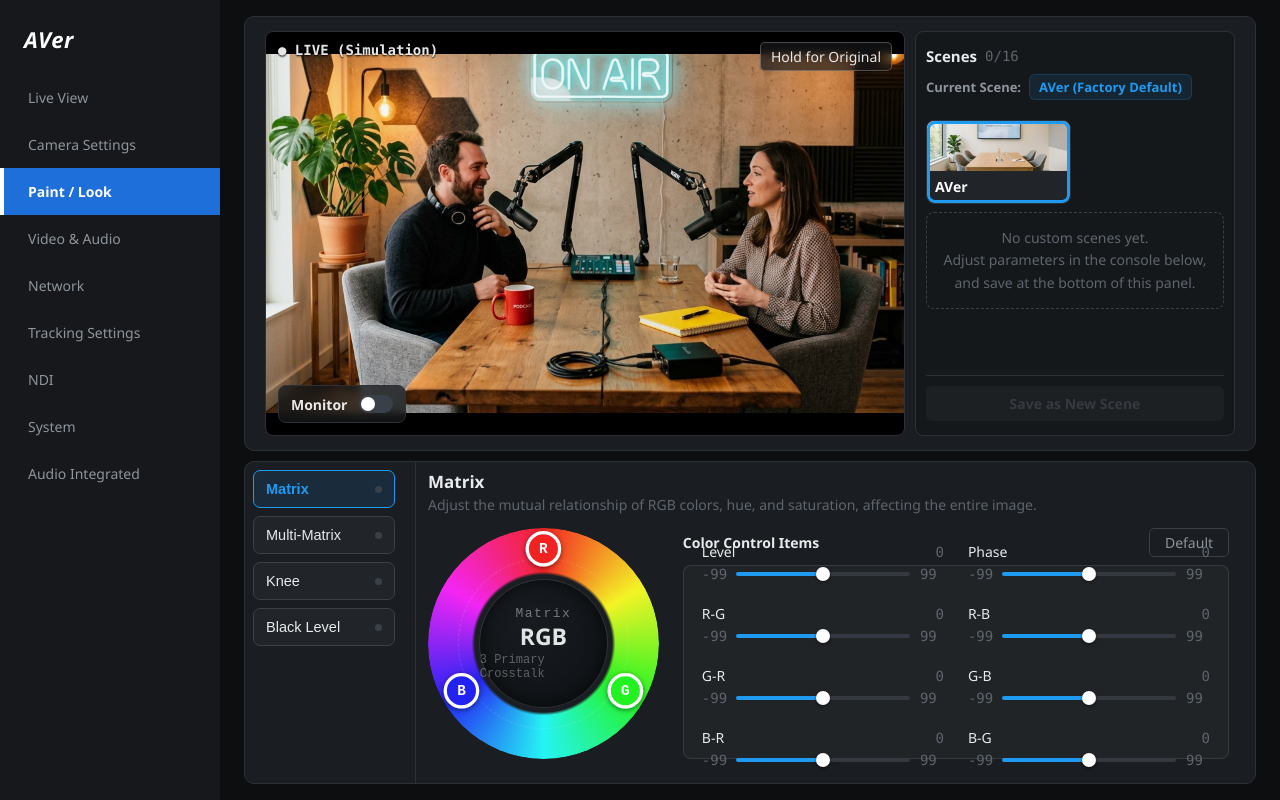
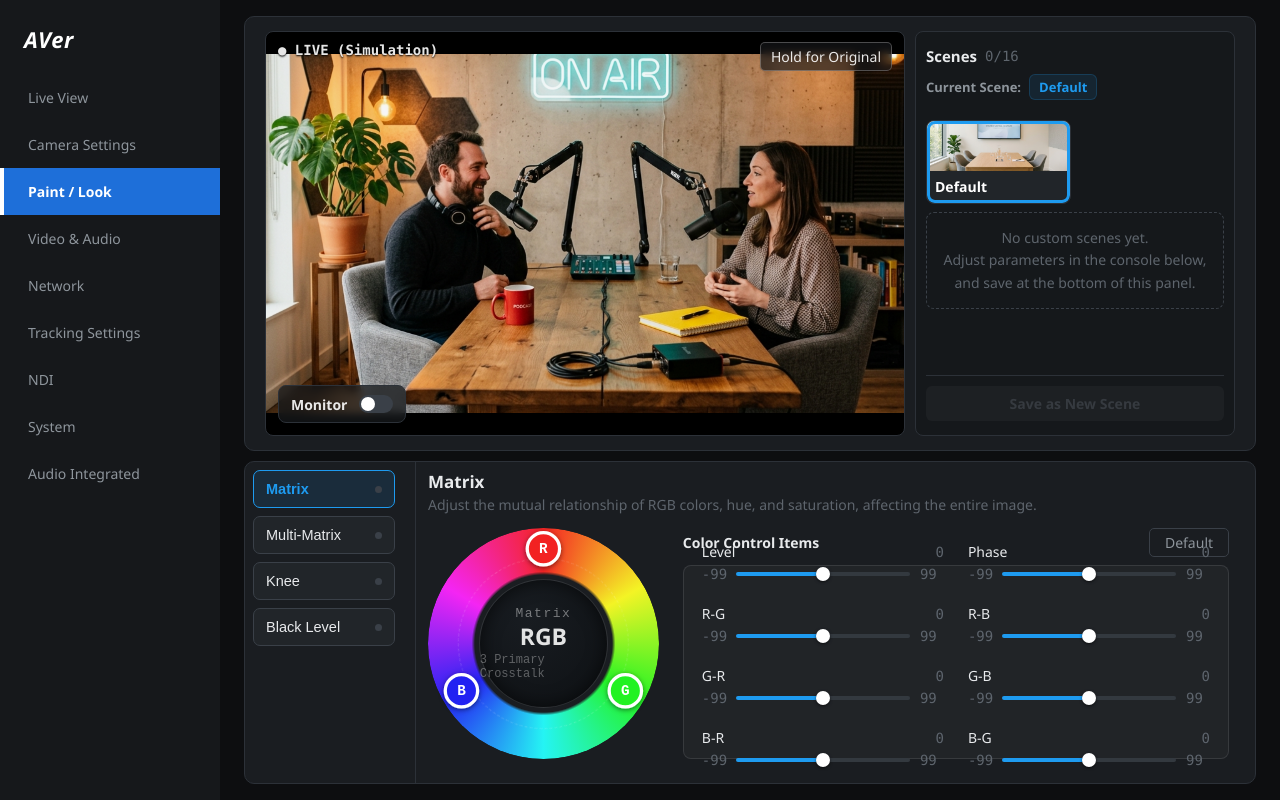
Before and after one commit to shiunhao/user-matrix, a React (Vite) app: page / in a window 1280 px wide. Built offline with nearby package versions, Linux system fonts and the light colour scheme.

Commit message:
Change default scene name to Default in UI

```diff
--- a/src/TR615PaintLookV5_1.jsx
+++ b/src/TR615PaintLookV5_1.jsx
@@ -1838,7 +1838,7 @@ export default function App() {
   const loadStandard = () => {
     setSt(JSON.parse(JSON.stringify(DEF)));
     setActiveScene("std");
-    flash("Loaded AVer (Factory Default)");
+    flash("Loaded Default");
   };
 
   const saveNewScene = () => {
@@ -2635,7 +2635,7 @@ export default function App() {
   );
   const paintSceneTiles = () => (
     <>
-      <SceneTile thumb={STD_FIXED_THUMB} name="AVer" factory active={activeScene === "std"} dirty={isDirty} onLoad={loadStandard} />
+      <SceneTile thumb={STD_FIXED_THUMB} name="Default" factory active={activeScene === "std"} dirty={isDirty} onLoad={loadStandard} />
       {scenes.map((s) => (
         <SceneTile key={s.id} thumb={s.thumb} name={s.name} remark={s.remark} active={activeScene === s.id} dirty={isDirty} onLoad={() => loadScene(s)} onEdit={() => { setEditingScene(s.id); setEdName(s.name); setEdRemark(s.remark || ""); setSaveOpen(false); }} onDelete={() => setDeletingScene(s)} />
       ))}
@@ -2666,7 +2666,7 @@ export default function App() {
     <div style={{ display: "flex", alignItems: "center", gap: 10 }}>
       <span style={{ fontSize: 14, fontWeight: 600, color: T.dim }}>Current Scene: </span>
       <span style={{ fontSize: 14, fontWeight: 700, color: activeScene === "std" ? T.blue : T.text, background: activeScene === "std" ? "rgba(30,155,240,0.1)" : "rgba(255,255,255,0.06)", padding: "4px 10px", borderRadius: 6, border: `1px solid ${activeScene === "std" ? "rgba(30,155,240,0.2)" : T.line}` }}>
-        {activeScene === "std" ? "AVer (Factory Default)" : (scenes.find((x) => x.id === activeScene)?.name || "Custom Scene")}
+        {activeScene === "std" ? "Default" : (scenes.find((x) => x.id === activeScene)?.name || "Custom Scene")}
       </span>
       {isDirty && (<span style={{ fontSize: 14, fontWeight: 600, color: T.amber, background: "rgba(245,166,35,0.1)", padding: "3px 8px", borderRadius: 4, border: `1px solid rgba(245,166,35,0.2)` }}>● Modified, Unsaved</span>)}
     </div>
@@ -3211,7 +3211,7 @@ export default function App() {
                       borderRadius: 6,
                       border: `1px solid ${activeScene === "std" ? "rgba(30,155,240,0.2)" : T.line}`
                     }}>
-                      {activeScene === "std" ? "AVer (Factory Default)" : (scenes.find((x) => x.id === activeScene)?.name || "Custom Scene")}
+                      {activeScene === "std" ? "Default" : (scenes.find((x) => x.id === activeScene)?.name || "Custom Scene")}
                     </span>
                     {/* [2026-06] 同排放不下,故「Modified, Unsaved」改用 icon 表示(與卡片上的 dirty 黃標一致),hover 顯示完整文字 */}
                     {isDirty && (
@@ -3247,7 +3247,7 @@ export default function App() {
                   alignItems: "start",
                   alignContent: "start"
                 }}>
-                  <SceneTile thumb={STD_FIXED_THUMB} name="AVer" factory active={activeScene === "std"} dirty={isDirty} onLoad={loadStandard} />
+                  <SceneTile thumb={STD_FIXED_THUMB} name="Default" factory active={activeScene === "std"} dirty={isDirty} onLoad={loadStandard} />
                   {scenes.map((s) => (
                     <SceneTile key={s.id} thumb={s.thumb} name={s.name} remark={s.remark} active={activeScene === s.id} dirty={isDirty}
                       onLoad={() => loadScene(s)}
```
